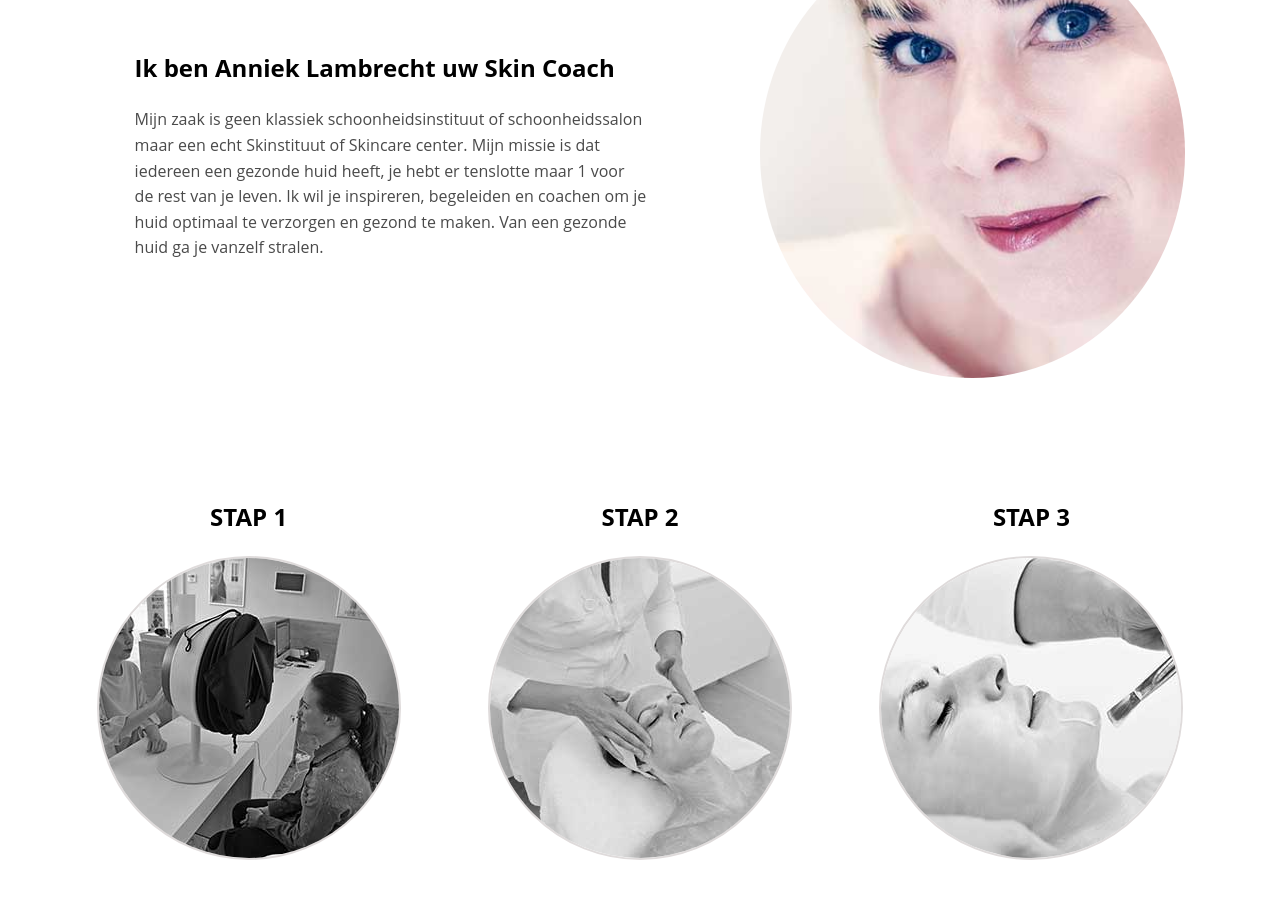
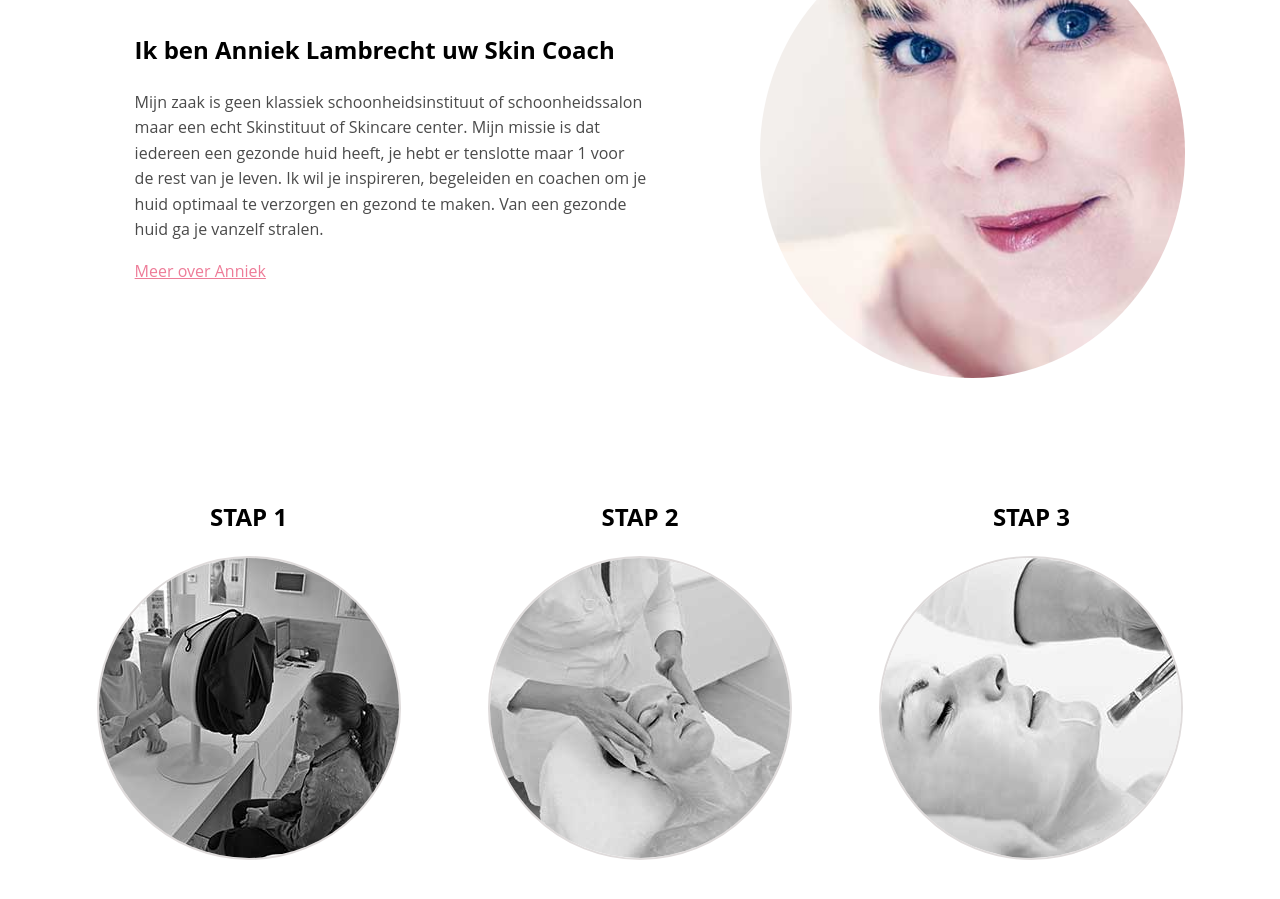
Before and after one commit to acandael/anniek, a Jekyll site: the page built from index.html, in a window 1280 px wide and 900 px high, scrolled down 1228 px. Built offline with Jekyll 4.4.1, drawn with Linux system fonts in a browser that asks for light colours.

Commit message:
add link to over-anniek from section

```diff
--- a/index.html
+++ b/index.html
@@ -11,6 +11,7 @@ layout: default
       <div class="content">
       <h2>Ik ben Anniek Lambrecht uw Skin Coach</h2>
       <p class="bodytext">Mijn zaak is geen klassiek schoonheidsinstituut of schoonheidssalon maar een echt Skinstituut of Skincare center.  Mijn missie is dat iedereen een gezonde huid heeft, je hebt er tenslotte maar 1 voor de rest van je leven. Ik wil je inspireren, begeleiden en coachen om je huid optimaal te verzorgen en gezond te maken. Van een gezonde huid ga je vanzelf stralen.</p>
+      <p><a class="readmore" href="/over-anniek.html">Meer over Anniek</a></p>
       </div>
       <img class="about" src="images/anniek.jpg" alt="Anniek Lambrecht Skin Coach" class="section-about__img" >
     </section>
```
